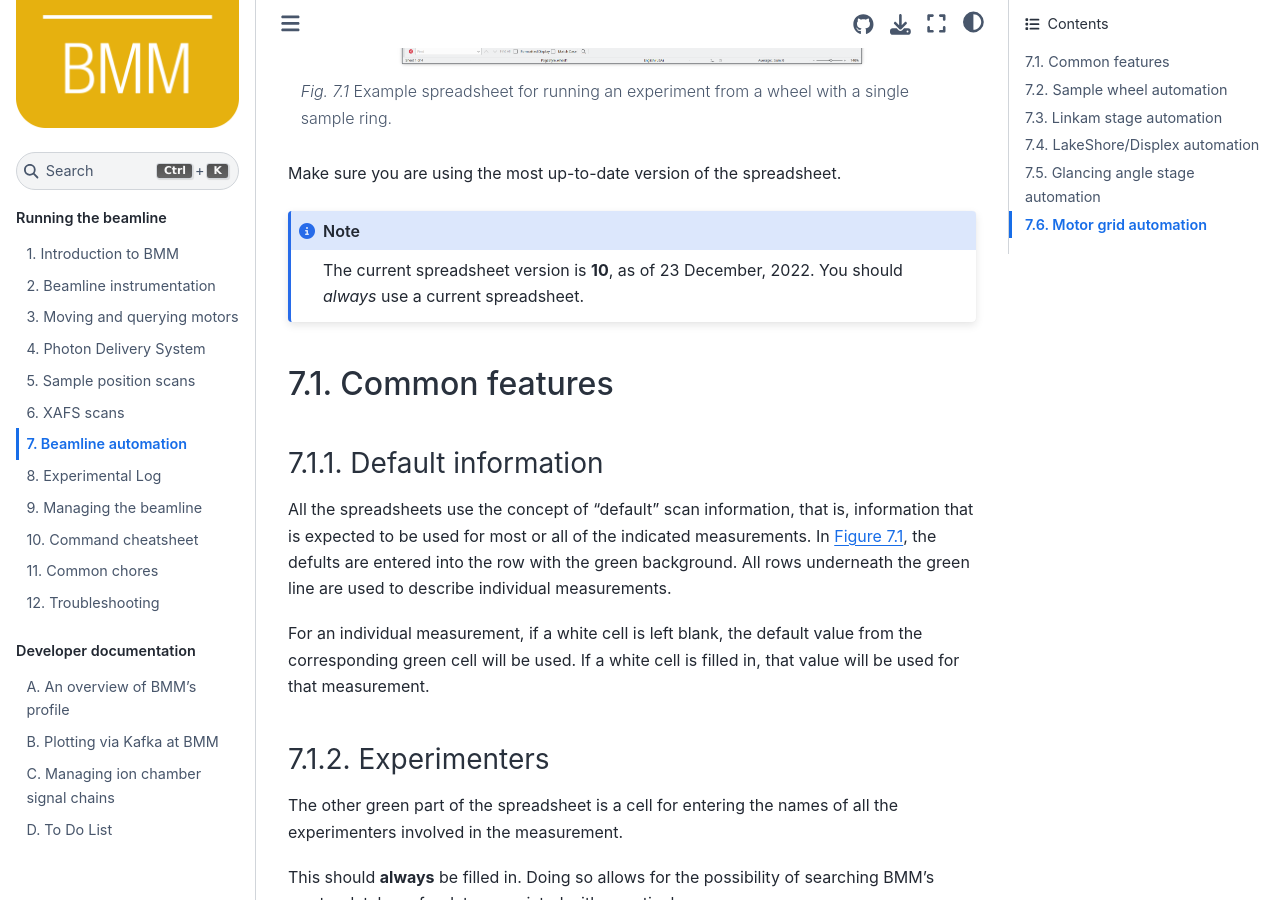
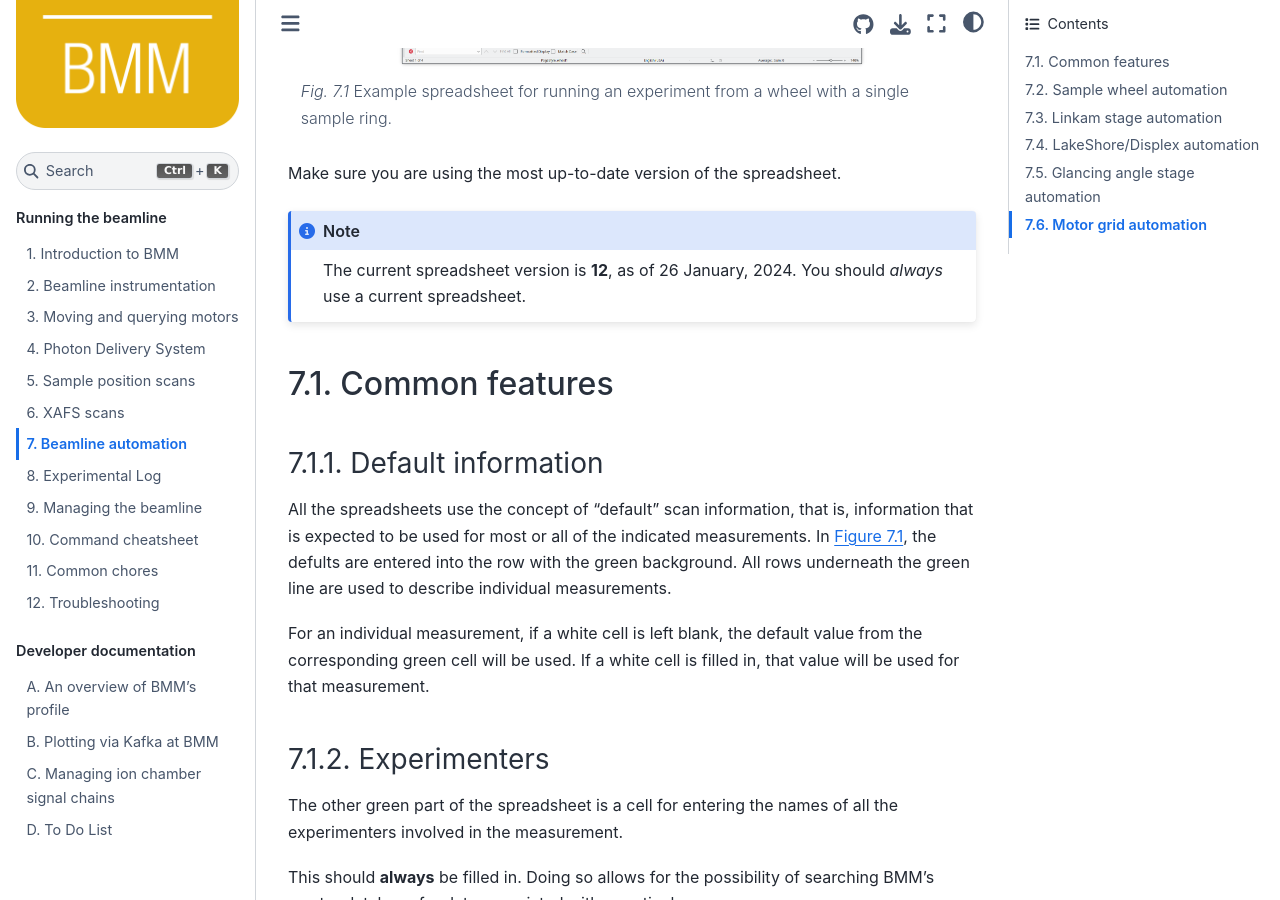
Before and after one commit to NSLS-II-BMM/BeamlineManual, a Sphinx documentation site: the page built from docs/automation.rst, in a window 1280 px wide and 900 px high, scrolled down 661 px. Built offline with Sphinx 7.4.7 and the Sphinx Book theme 1.1.4, drawn with Linux system fonts in a browser that asks for light colours.

Commit message:
update spreadsheet version number

```diff
--- a/docs/automation.rst
+++ b/docs/automation.rst
@@ -43,8 +43,8 @@ differences in the columns corresponding to the different instruments.
 
 Make sure you are using the most up-to-date version of the spreadsheet.
 
-.. note:: The current spreadsheet version is **10**, as of 23
-          December, 2022.  You should *always* use a current
+.. note:: The current spreadsheet version is **12**, as of 26
+          January, 2024.  You should *always* use a current
           spreadsheet.
 
 
--- a/docs/trouble.rst
+++ b/docs/trouble.rst
@@ -68,12 +68,6 @@ In this case, at the command line,  type ``bsui`` and hit ``Enter``.
 
 This will start a new BlueSky session and should restore the state of
 your experiment from before the crash.
-
-.. You will then need to :numref:`restart your user session (Section %s)
-   <start_end>` by issuing the ``BMMuser.start_experiment()`` command with the
-   appropriate arguments.  You should be able to do so by hitting
-   :button:`Ctrl`-:button:`r` and searching for :quoted:`start_experiment`.
-   Once found, hit :button:`Enter`, then continue with your experiment.
 
 
 Amplifier fault
```
